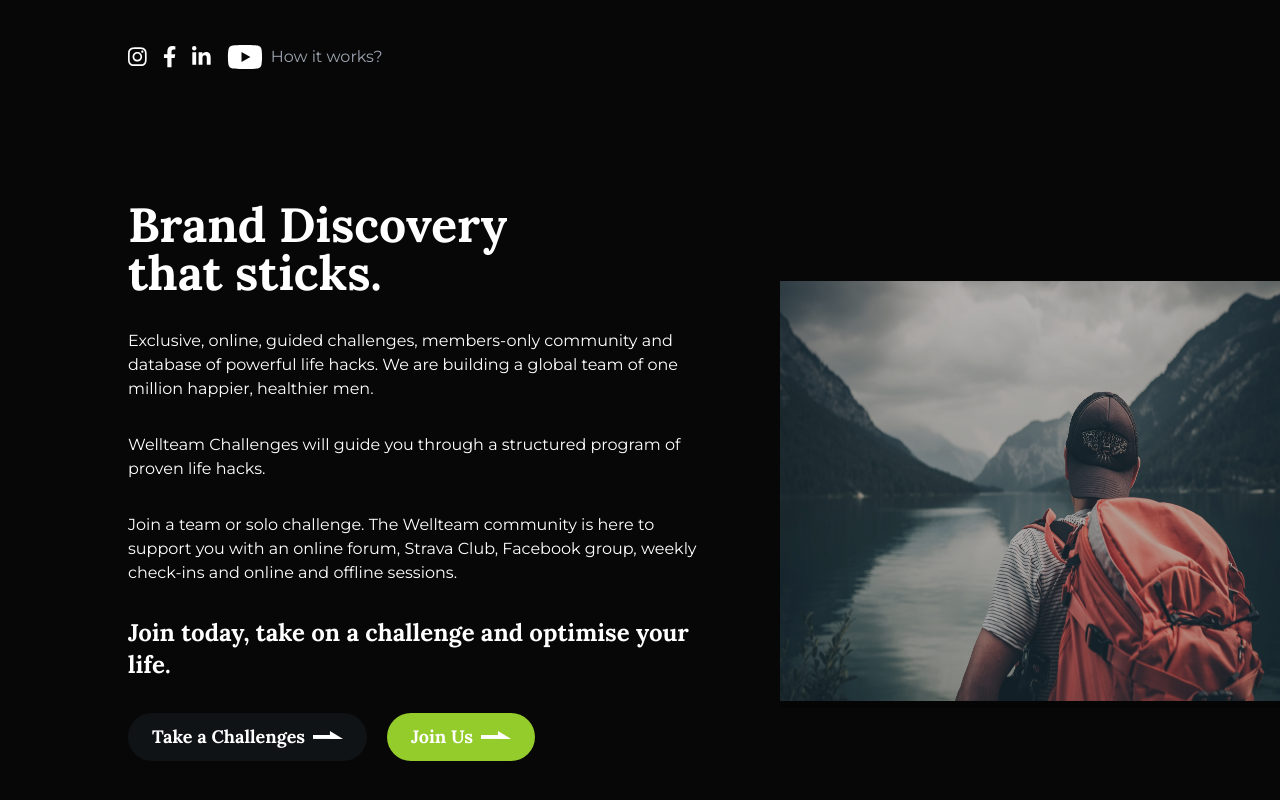
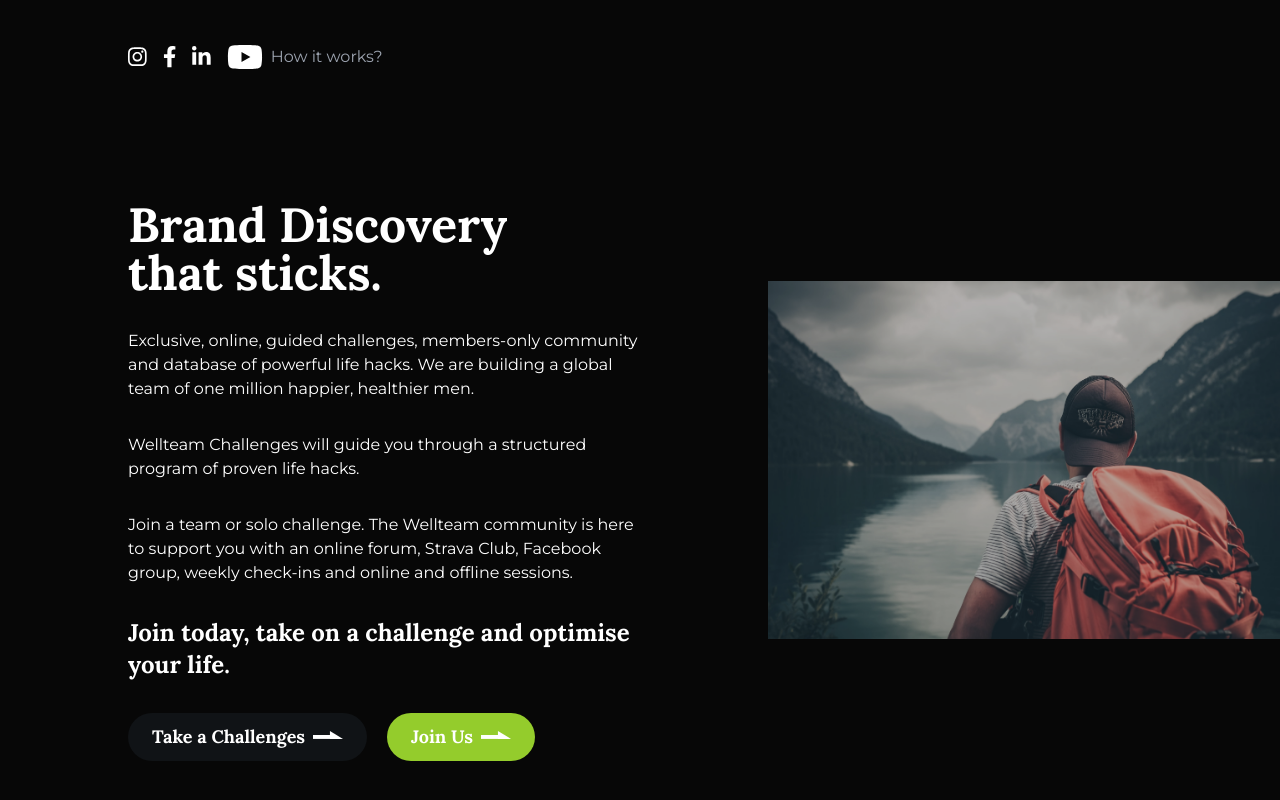
Before and after one commit to jsunnykhan/wellteam, a Next.js app: page / in a window 1280 px wide. Shown: the part 556-1356 px from the top of the page. Built offline with nearby package versions, Linux system fonts and the light colour scheme.

Commit message:
fix maybe

```diff
--- a/components/challenge/Challenge.tsx
+++ b/components/challenge/Challenge.tsx
@@ -5,19 +5,19 @@ import ChallengeLeftSection from "./ChallengeLeft";
 function Challenge() {
   return (
     <div id="challenge" className="pl-[10%] relative">
-      <div className="w-[50%] left-0 top-0">
+      <div className="w-[45%] left-0 top-0">
         <ChallengeLeftSection />
       </div>
 
-      <div className="absolute right-0 top-20">
+      <div className="absolute right-0 top-20 w-[40%]">
         <Image
           src="/4.jpg"
           alt="travel world"
           width={500}
-          height={420}
-          layout="fixed"
+          height={350}
+          layout="responsive"
         />
-        <div className="absolute w-full h-full top-0 bg-black opacity-30"></div>
+        <div className="absolute w-full h-full top-0 right-0 bottom-0 left-0 bg-black opacity-30"></div>
       </div>
     </div>
   );
```
